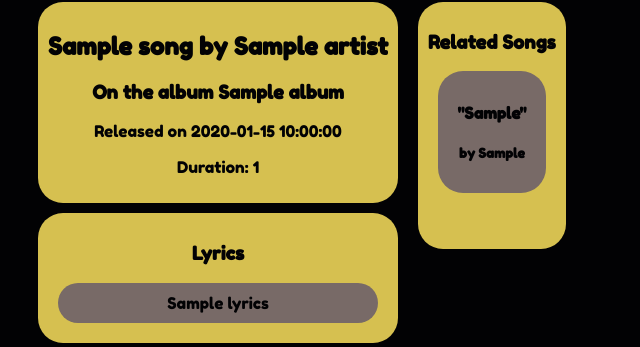
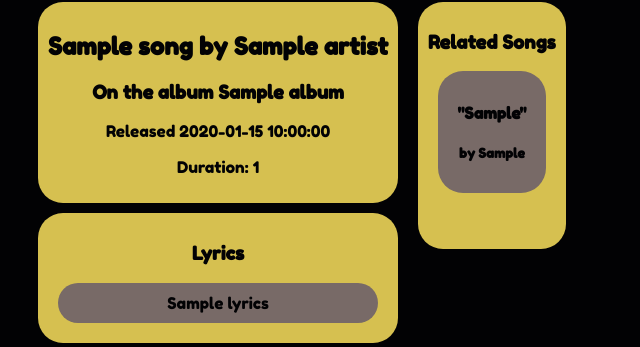
Before and after one commit to gtoutin/song-a-tiel, a Flask app: template SongaTiel/templates/song.html in a window 1280 px wide. Shown: the part 198-545 px from the top of the page, without its empty margins (0-640 px from the left). Run offline with Flask 2, Linux system fonts and the light colour scheme; the template is opened without the code that fills it: most values are stand-ins (such as "Sample title", 1, 10 or a date in 2020); parts of the project's set-up code (start-up, migrations or seed data) failed here and were passed over.

```diff
--- a/SongaTiel/static/style.css
+++ b/SongaTiel/static/style.css
@@ -17,6 +17,7 @@ input {
     margin-bottom: 10px;
     background-color: #CCBCAB;
     text-align: center;
+    border-radius: 100%;
 }
 label {
     display: flex;
--- a/SongaTiel/templates/album.html
+++ b/SongaTiel/templates/album.html
@@ -27,7 +27,7 @@
             <div id="album_info_pic">
                 <div id="basicinfo">
                     <h2>{{album}} by {{artist}}</h2>
-                    <p>Released on {{release_date}}</p>
+                    <p>Released {{release_date}}</p>
                     <p>Duration: {{length}}</p>
                 </div>
                 <img src="{{art_link}}"/>
--- a/SongaTiel/templates/song.html
+++ b/SongaTiel/templates/song.html
@@ -28,7 +28,7 @@
                 <div id="basicinfo">
                     <h2>{{song}} by {{artist}}</h2>
                     <h3>On the album {{album}}</h3>
-                    <p>Released on {{release_date}}</p>
+                    <p>Released {{release_date}}</p>
                     <p>Duration: {{length}}</p>
                 </div>
                 <div id="lyricsdiv">
```
Also changed, not shown: README.md.
